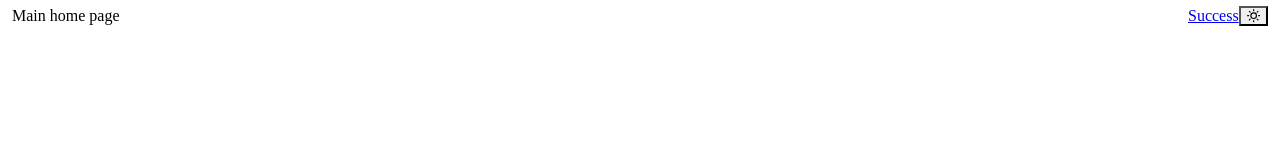
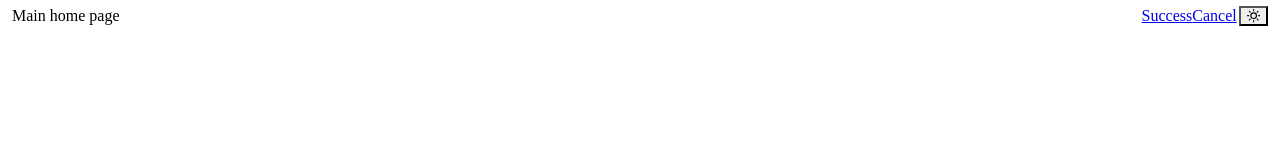
Before and after one commit to vxmoney/vxbank, a Next.js app in the folder vxbank-web-app/: page / in a window 1280 px wide. Shown: the top 160 px of the page. Built offline with nearby package versions, Linux system fonts and the light colour scheme.

Commit message:
added navigation to cancel

```diff
--- a/vxbank-web-app/src/app/page.js
+++ b/vxbank-web-app/src/app/page.js
@@ -11,6 +11,7 @@ import {
   useColorModeValue,
   Box,
   Stack,
+  Divider,
 } from "@chakra-ui/react";
 import Link from "next/link";
 import { MoonIcon, SunIcon } from "@chakra-ui/icons";
@@ -43,6 +44,23 @@ export default function Page() {
             >
               Success
             </Link>
+            <Divider/>
+
+            <Link
+              href={{
+                pathname: "/vxpayment/cancel",
+                query: {
+                  stripeSessionId: "testSessionId",
+                  projectId: "chessoutId",
+                  clubId: "leuvenId",
+                  curencyId: "eur",
+                  sessionValue: 2500
+                },
+              }}
+            >
+              Cancel
+            </Link>
+            <Divider mr={2}/>
             <Button onClick={toggleColorMode}>
               {colorMode === "light" ? <MoonIcon /> : <SunIcon />}
             </Button>
--- /dev/null
+++ b/vxbank-web-app/src/app/vxpayment/cancel/page.js
@@ -0,0 +1,5 @@
+export default function CancelPage(){
+    return (
+        <div>This is the cancel page</div>
+    )
+}
```
